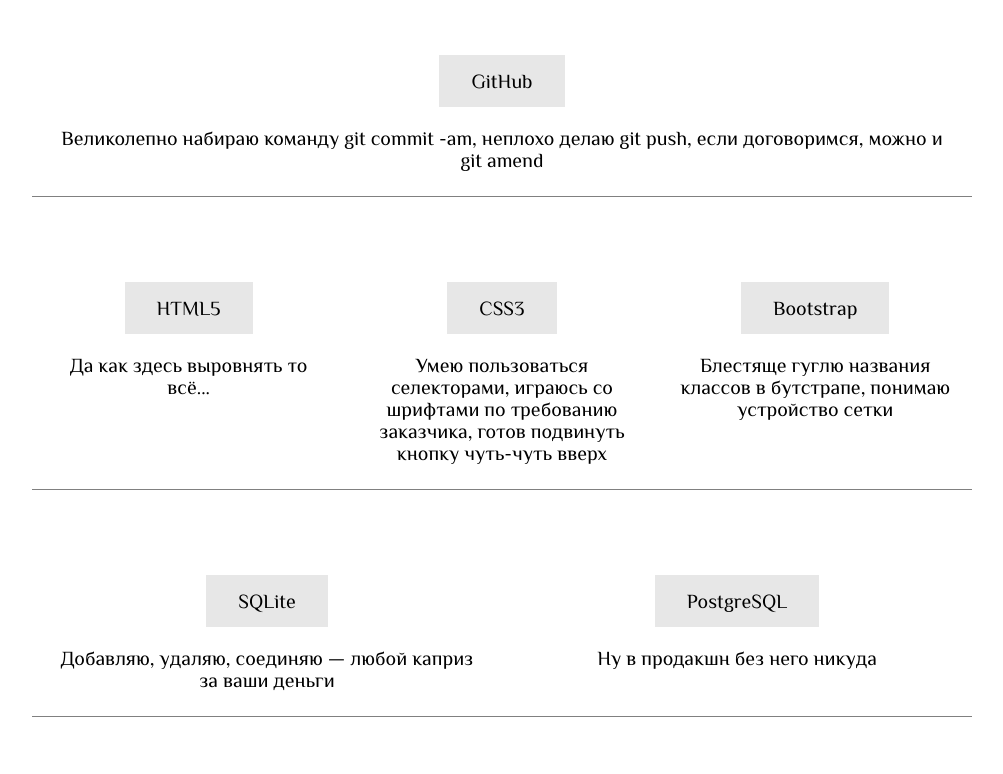
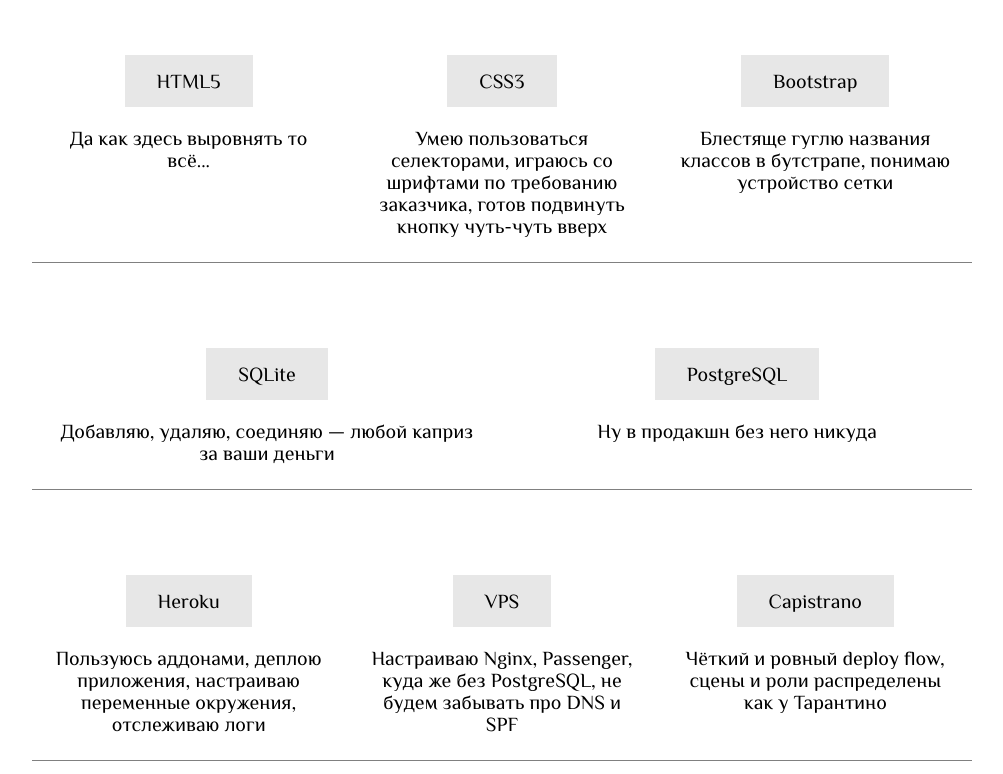
Before and after one commit to Giasod/CV, a plain HTML site: page index.html in a window 1280 px wide. Shown: the part 900-1674 px from the top of the page, without its empty margins (138-1141 px from the left). Drawn offline with Linux system fonts and the light colour scheme.

Commit message:
added capistrano

```diff
--- a/index.html
+++ b/index.html
@@ -63,14 +63,6 @@
       </div>
 
       <div class="row text-center mt">
-        <div class="col col-100">
-          <p class="button">GitHub</p>
-          <p>Великолепно набираю команду git commit -am, неплохо делаю git push, если договоримся, можно и git amend</p>
-          <p></p>
-        </div>
-      </div>
-
-      <div class="row text-center mt">
         <div class="col col-33">
           <p class="button">HTML5</p>
           <p>Да как здесь выровнять то всё...</p>
@@ -97,17 +89,21 @@
       </div>
 
       <div class="row text-center mt">
-        <div class="col col-50">
+        <div class="col col-33">
           <p class="button">Heroku</p>
           <p>Пользуюсь аддонами, деплою приложения, настраиваю переменные окружения, отслеживаю логи</p>
         </div>
-        <div class="col col-50">
+        <div class="col col-33">
           <p class="button">VPS</p>
           <p>Настраиваю Nginx, Passenger, куда же без PostgreSQL, не будем забывать про DNS и SPF</p>
         </div>
+        <div class="col col-33">
+          <p class="button">Capistrano</p>
+          <p>Чёткий и ровный deploy flow, сцены и роли распределены как у Тарантино</p>
+        </div>
       </div>
 
-      <div class="row no_under text-center mt">
+      <div class="row text-center mt">
         <div class="col col-33">
           <p class="button">Ubuntu Linux</p>
           <p>Лихо нахожу команды для терминала в гугле</p>
@@ -122,6 +118,13 @@
         </div>
       </div>
 
+      <div class="row no_under text-center mt">
+        <div class="col col-100">
+          <p class="button">GitHub</p>
+          <p>Великолепно набираю команду git commit -am, неплохо делаю git push, если договоримся, можно и git amend</p>
+          <p></p>
+        </div>
+      </div>
     </div>
   </div>
 
```
